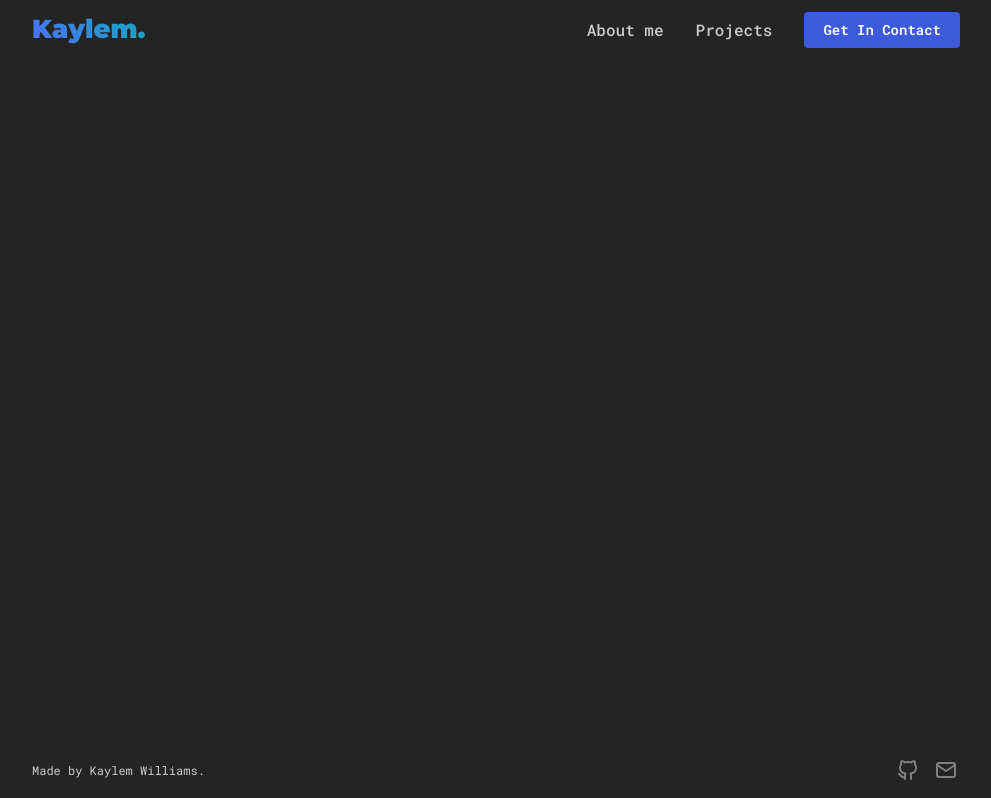
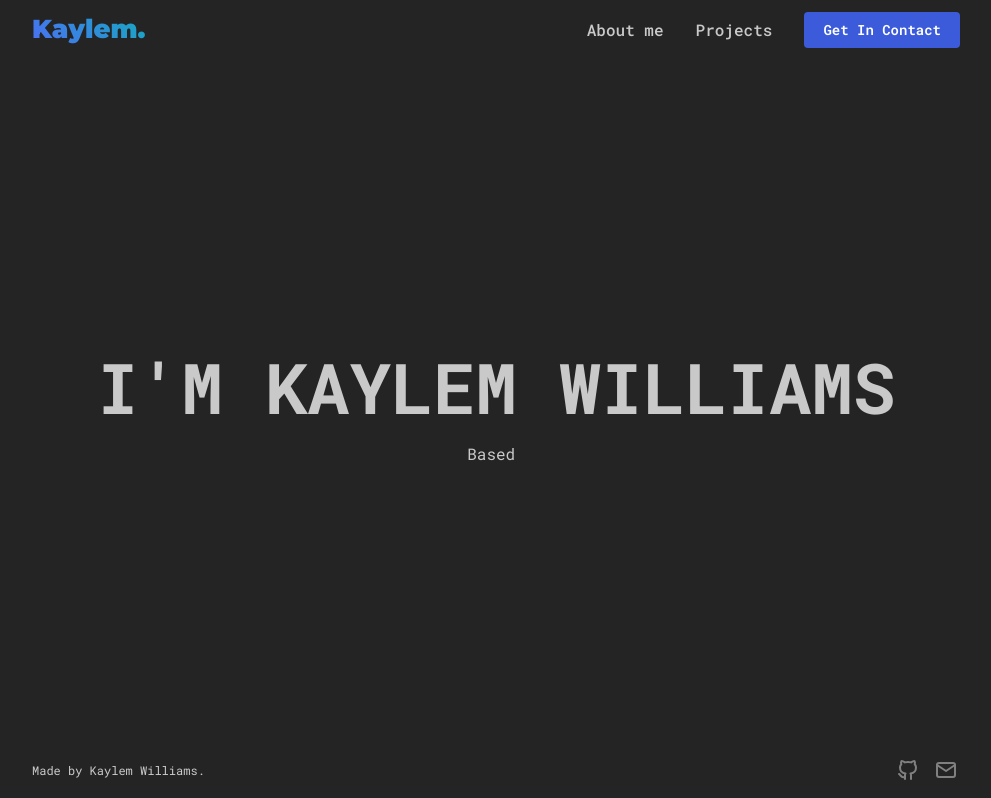
Before and after one commit to kaywil56/portfolio, a Next.js app: page / in a window 1280 px wide. Shown: the top 798 px of the page, without its empty margins (144-1135 px from the left). Built offline with nearby package versions, Linux system fonts and the light colour scheme.

Commit message:
style hero header

```diff
--- a/components/About.tsx
+++ b/components/About.tsx
@@ -1,7 +1,7 @@
 import { Container, Title } from "@mantine/core";
 
 export function About() {
-    return <Container w={"lg"}>
+    return <Container w={"md"}>
         <Title size={"h1"}>About Me</Title>
     </Container>
 }
--- a/components/Contact.tsx
+++ b/components/Contact.tsx
@@ -1,7 +1,7 @@
 import { Title, Container } from "@mantine/core";
 
 export function Contact(){
-    return <Container w={"lg"}>
+    return <Container size={"md"}>
     <Title>Get in Contact</Title>
 </Container>
 }
--- a/components/Hero.module.css
+++ b/components/Hero.module.css
@@ -1,5 +1,12 @@
 .heroSection{
-    height: 100vh;
-    weight: 100vw;
-    margin-top: rem(-60px);
+    height: calc(100vh - rem(120px));
+    /* height: 100vh; */
+    /* margin-top: rem(-60px); */
 }
+
+.container{
+    display: grid;
+    place-items: center;
+    height: 100%;
+    max-width:;
+}
--- a/components/Hero.tsx
+++ b/components/Hero.tsx
@@ -1,10 +1,32 @@
-import { Title, Container } from "@mantine/core";
+'use client'
+
+import { TypeAnimation } from 'react-type-animation';
+import { Container, Text, useMantineTheme, Group } from "@mantine/core";
 import classes from "./Hero.module.css"
 
 export function Hero() {
+
+    const theme = useMantineTheme()
+
     return <section className={classes.heroSection}>
-    <Container w={"lg"}>
-        <Title size={"h1"}>Portfolio</Title>
-    </Container>
-</section>
+        <Container size={"md"} className={classes.container}>
+            <div>
+                <Text className={classes.heroText} tt={"uppercase"} fw={900} ta={"center"} fz={{ base: 50, sm: 70 }}>I'm Kaylem Williams</Text>
+                <Group align='center' justify='center' >
+                    <TypeAnimation
+                        sequence={[
+                            'A Graduate in Information Technology.',
+                            1000,
+                            'Based in New Zealand.',
+                            1000
+                        ]}
+                        wrapper="span"
+                        cursor={true}
+                        repeat={Infinity}
+                        style={{ fontSize: theme.fontSizes.md, display: 'inline-block' }}
+                    />
+                </Group>
+            </div>
+        </Container>
+    </section>
 }
--- a/components/Projects.tsx
+++ b/components/Projects.tsx
@@ -1,7 +1,7 @@
 import { Title, Container } from "@mantine/core";
 
 export function Projects() {
-    return <Container w={"lg"}>
+    return <Container size={"md"}>
         <Title>Projects</Title>
     </Container>
 }
--- a/package.json
+++ b/package.json
@@ -14,7 +14,8 @@
     "@tabler/icons-react": "^3.11.0",
     "next": "14.2.5",
     "react": "^18",
-    "react-dom": "^18"
+    "react-dom": "^18",
+    "react-type-animation": "^3.2.0"
   },
   "devDependencies": {
     "@types/node": "^20",
```
Also changed, not shown: 1 other file (tests, documents, lock files or other folders).
